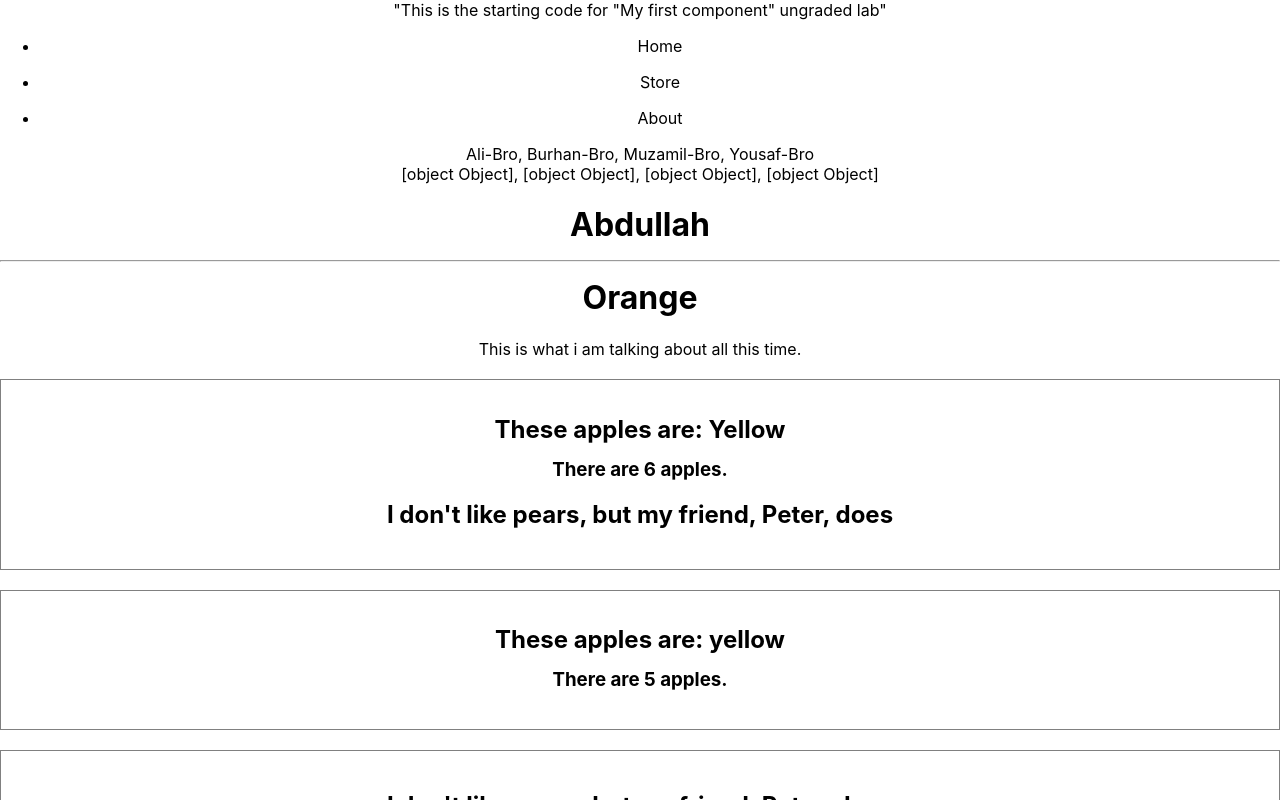
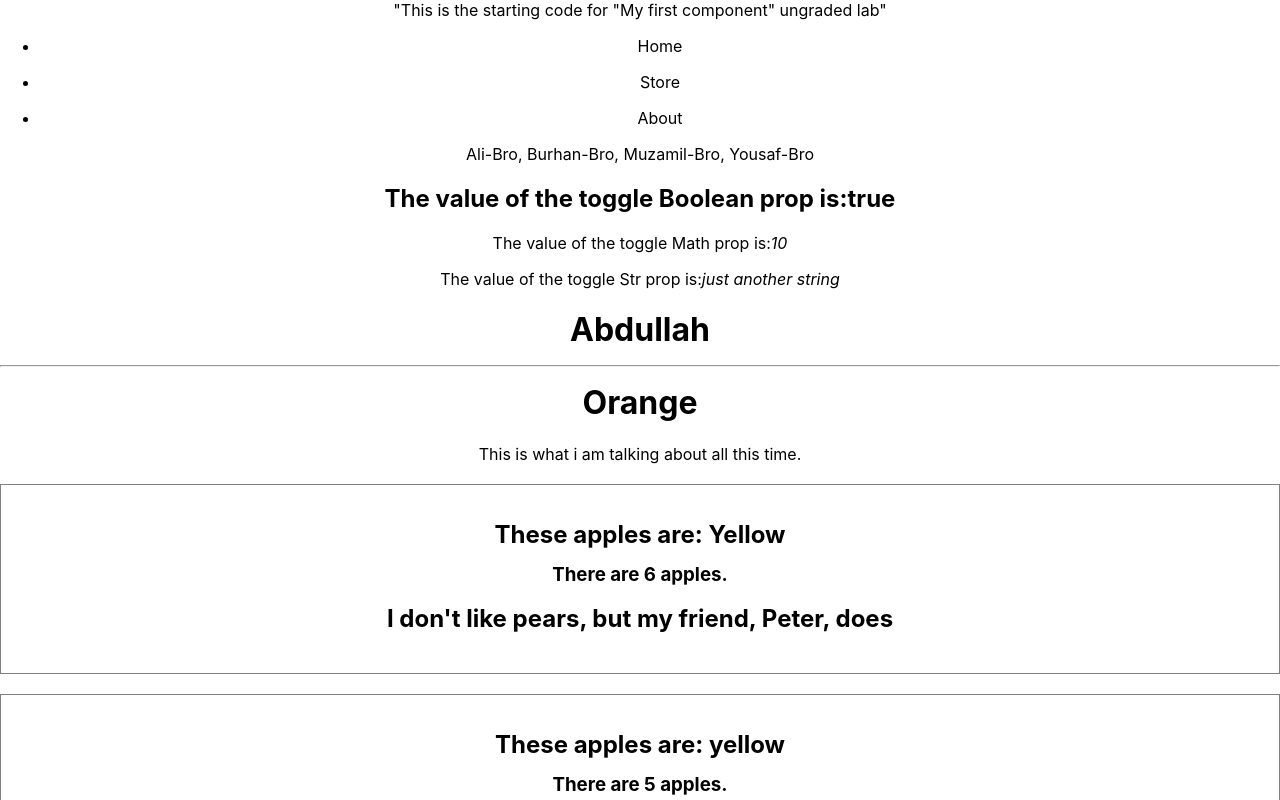
Before and after one commit to 4-Abdullah/Meta_Front_End_Developer_Professional_Certificate, a React (Create React App) app in the folder 5-React Basics/firstapp/: page / in a window 1280 px wide. Shown: the top 800 px of the page. Built offline with nearby package versions, Linux system fonts and the light colour scheme.

Commit message:
Expressions as props

```diff
--- a/5-React Basics/firstapp/src/App.jsx
+++ b/5-React Basics/firstapp/src/App.jsx
@@ -9,7 +9,21 @@ import Apples from './Apples';
 import Promo from './Promo';
 import { FirstNav,SecondNav,ThirdNav,BrotherList } from './Functions';
 
+const bool=false
+const str1="just"
+function Example(props){
+  return(
+    <>
+      <h2>The value of the toggle Boolean prop is:{props.toogleBoolean.toString()}</h2>
+      <p>The value of the toggle Math prop is:<em>{props.math}</em></p>
+      <p>The value of the toggle Str prop is:<em>{props.str}</em></p>
+    </>
+  )
+}
+
 function App() {
+  const numbers = [10, 20, 30];
+  let logged=true
   return (
     <div className="App">
        "This is the starting code for "My first component" ungraded lab"
@@ -17,11 +31,18 @@ function App() {
       <SecondNav first="Store"/>
       <ThirdNav first="About"/>
       <BrotherList relation="Bro"/>
+     <Example toogleBoolean={!bool} math={(10+20)/3} str={str1+" another "+"string"}/>
+{/*use of forEach to iterate over an array*/}
+      {/* <div> */}
+          {
 
-{/*use of forEach to iterate over an array*/}
-      <div>
-          {[10, 20, 30].forEach(item => console.log(item * 10))}
-      </div>
+numbers.forEach(number =>{
+  if (logged===true) {
+    console.log(number * 10); // Log only once
+    logged = false;
+  }
+})}
+      {/* </div> */}
       <Heading name="Abdullah" color="Orange"/>
       <Main content="This is what i am talking about all this time."/>
       <Cover>
--- a/5-React Basics/firstapp/src/Functions.jsx
+++ b/5-React Basics/firstapp/src/Functions.jsx
@@ -26,7 +26,7 @@ export function BrotherList(props){
                 {["Ali","Burhan","Muzamil","Yousaf"].map(item=>item+"-"+props.relation).join(', ')}
             </div>
             <div>
-            {["Ali","Burhan","Muzamil","Yousaf"].map(item=><div key="item">{item+"-"+props.relation}</div>).join(', ')}
+            {/* {["Ali","Burhan","Muzamil","Yousaf"].map(item=><div key="item">{item+"-"+props.relation}</div>).join(', ')} */}
         </div>
         </div>
     )
```
